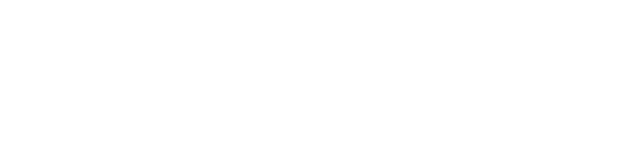
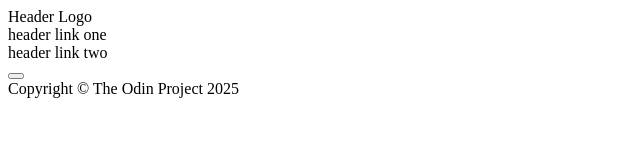
Before and after one commit to dxlefourtwenty/css-project-odin-project, a plain HTML site: page index.html in a window 1280 px wide. Shown: the whole page, without its empty margins (0-640 px from the left). Drawn offline with Linux system fonts and the light colour scheme.

Commit message:
added extended outline to index.html

```diff
--- a/index.html
+++ b/index.html
@@ -8,15 +8,31 @@
 </head>
 <body>
     <div class="header">
-
+        <div>Header Logo</div>
+        <div>header link one</div>
+        <div>header link two</div>
     </div>
 
     <div class="content">
+        <div class="signup-info">
 
+        </div>
+        <div class="site-info">
+
+        </div>
+        <div class="quote-container">
+
+        </div>
+        <div class="popup-container">
+            <div class="popup-text">
+
+            </div>
+            <button></button>
+        </div>
     </div>
 
     <div class="footer">
-
+        <div>Copyright © The Odin Project 2025</div>
     </div>
 </body>
 </html>
```
